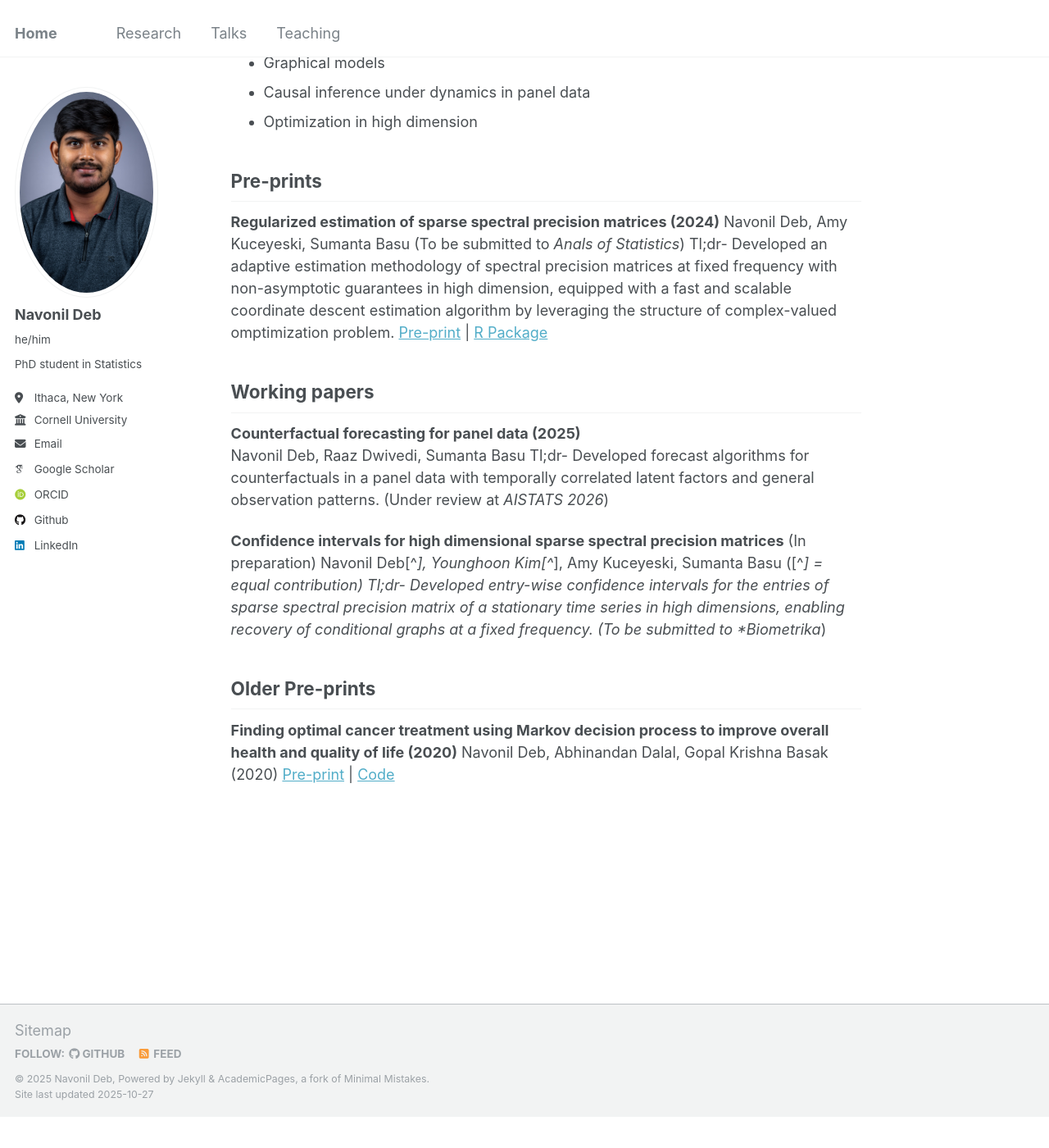
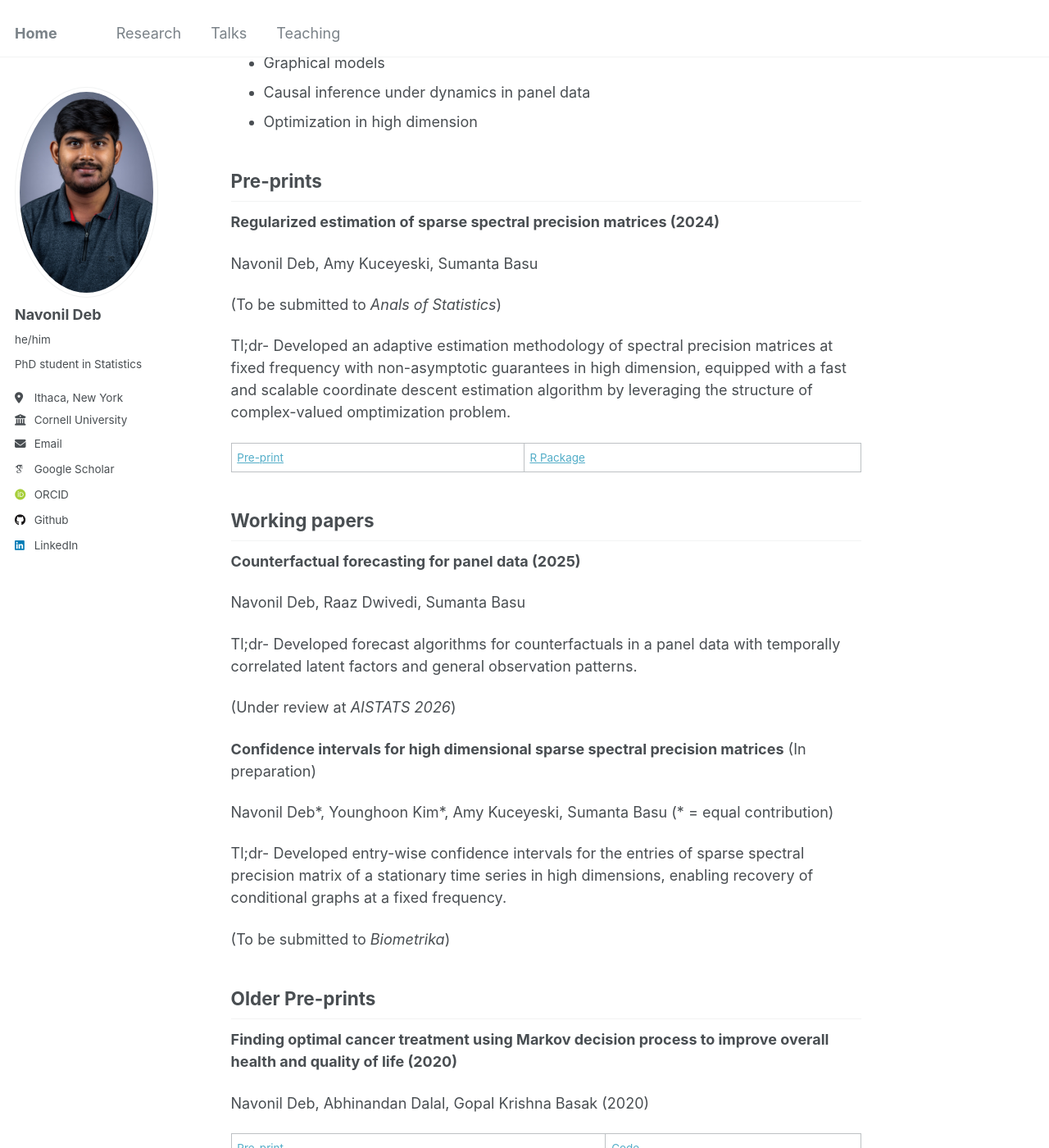
Before and after one commit to navonildeb/navonildeb.github.io, a Jekyll site: the page built from _publications/publications.md, in a window 1280 px wide and 1400 px high, scrolled down 278 px. Shown: the whole window at 82% size. Built offline with Jekyll 4.4.1, drawn with Linux system fonts in a browser that asks for light colours; some web fonts are replaced; before the commit the page ends 1640 px from its top, so only the background shows below that.

```diff
--- a/_publications/publications.md
+++ b/_publications/publications.md
@@ -15,27 +15,39 @@ author_profile: true
 ## Pre-prints
 
 **Regularized estimation of sparse spectral precision matrices (2024)**
+
 Navonil Deb, Amy Kuceyeski, Sumanta Basu
+
 (To be submitted to *Anals of Statistics*)
+
 Tl;dr- Developed an adaptive estimation methodology of spectral precision matrices at fixed frequency with non-asymptotic guarantees in high dimension, equipped with a fast and scalable coordinate descent estimation algorithm by leveraging the structure of complex-valued omptimization problem.
+
 [Pre-print](https://doi.org/10.48550/arXiv.2401.11128) | [R Package](https://github.com/navonildeb/cxreg)
 
 
 ## Working papers
 
 **Counterfactual forecasting for panel data (2025)**
+
 Navonil Deb, Raaz Dwivedi, Sumanta Basu
+
 Tl;dr- Developed forecast algorithms for counterfactuals in a panel data with temporally correlated latent factors and general observation patterns.
+
 (Under review at *AISTATS 2026*)
 
 **Confidence intervals for high dimensional sparse spectral precision matrices** (In preparation)
-Navonil Deb[^*], Younghoon Kim[^*], Amy Kuceyeski, Sumanta Basu ([^*] = equal contribution)
+
+Navonil Deb\*, Younghoon Kim\*, Amy Kuceyeski, Sumanta Basu (\* = equal contribution)
+
 Tl;dr- Developed entry-wise confidence intervals for the entries of sparse spectral precision matrix of a stationary time series in high dimensions, enabling recovery of conditional graphs at a fixed frequency.
+
 (To be submitted to *Biometrika*)
 
 
 ## Older Pre-prints
 
 **Finding optimal cancer treatment using Markov decision process to improve overall health and quality of life (2020)**
+
 Navonil Deb, Abhinandan Dalal, Gopal Krishna Basak (2020)
+
 [Pre-print](https://doi.org/10.48550/arXiv.2011.13960) | [Code](https://github.com/navonildeb/MDP-and-QOL-in-Cancer-Treatment)
```
